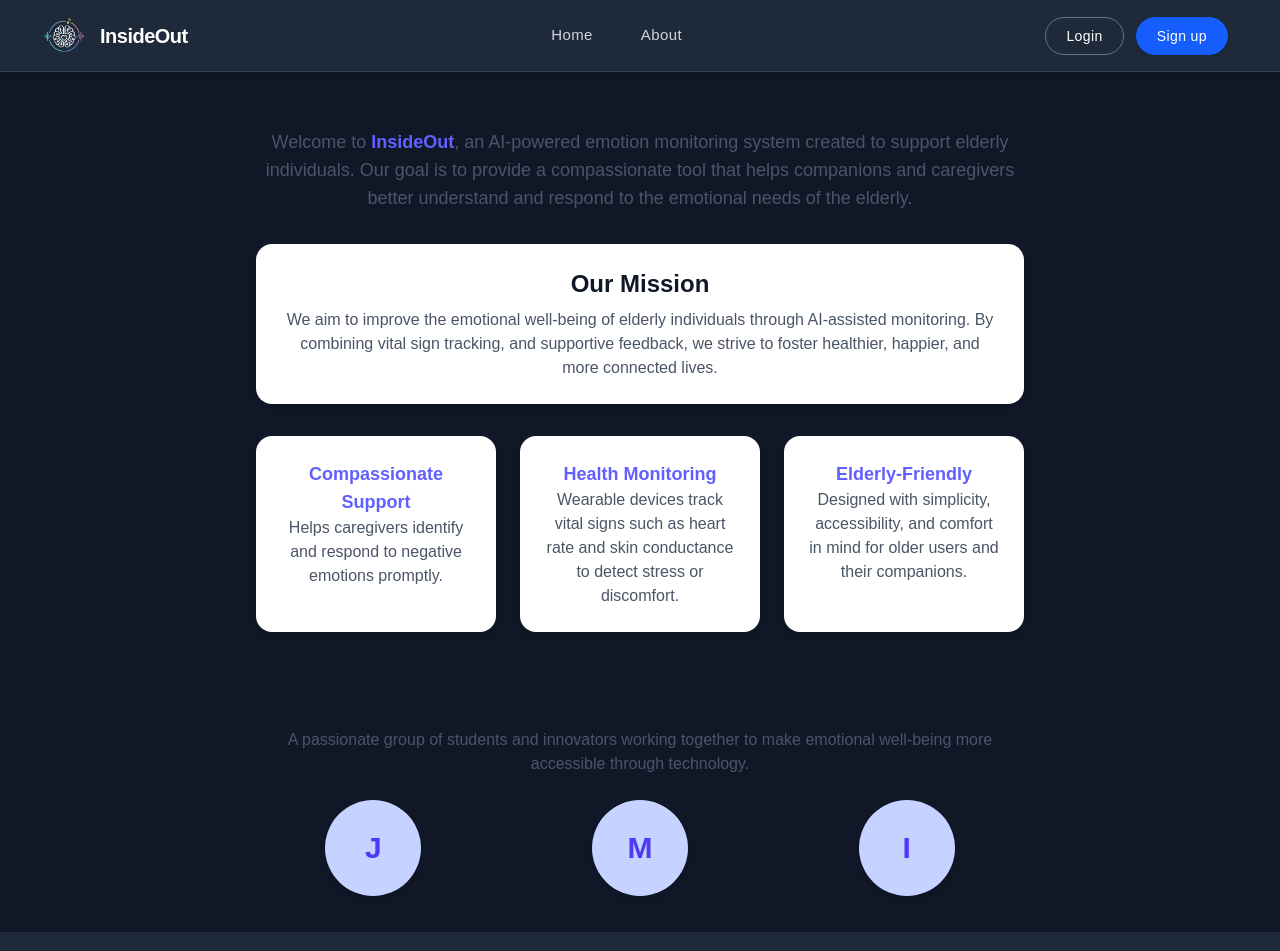
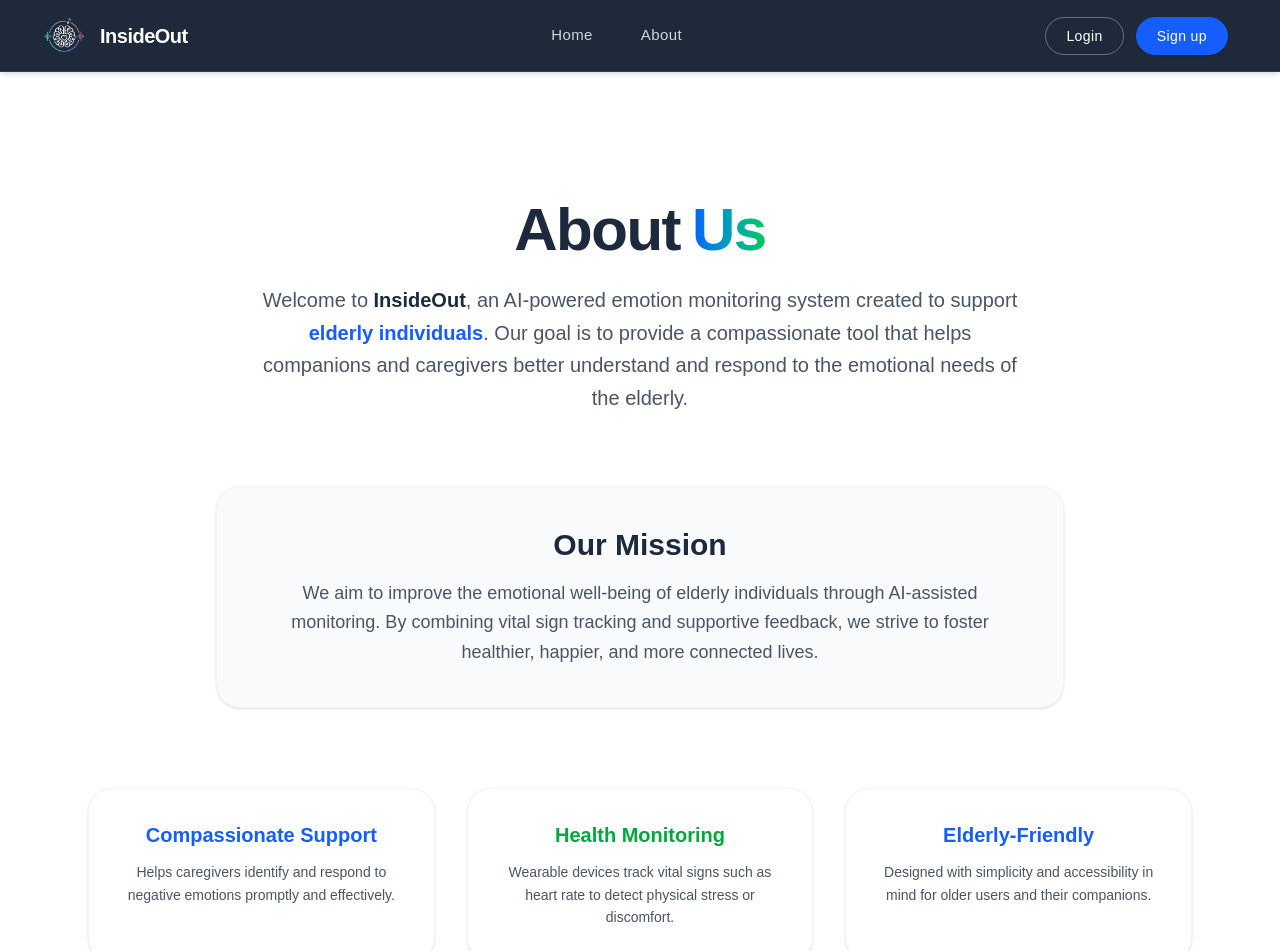
Before and after one commit to johnmartinroque/InsideOut, a React (Vite) app in the folder InsideOutFE/: page /about in a window 1280 px wide. Shown: the top 951 px of the page. Built offline with nearby package versions, Linux system fonts and the light colour scheme; no server answers.

Commit message:
about us design

```diff
--- a/InsideOutFE/src/screens/AboutUs.jsx
+++ b/InsideOutFE/src/screens/AboutUs.jsx
@@ -2,108 +2,121 @@ import React from "react";
 
 function AboutUs() {
   return (
-    <div>
-      <div className="flex flex-col items-center justify-center min-h-screen bg-gray-900 text-center px-6">
-        {/* Main Section */}
-        <div className="max-w-3xl">
-          <h1 className="text-4xl font-bold text-gray-900 dark:text-white mb-4">
-            About Us
+    <div className="min-h-screen bg-white">
+      {/* Header Section */}
+      <div className="relative w-full flex flex-col items-center justify-center pt-32 pb-16 px-6 text-center overflow-hidden">
+        <div className="relative z-10 flex flex-col items-center">
+          <h1 className="text-5xl md:text-6xl font-extrabold mb-6 tracking-tight text-slate-800">
+            About
+            <span className="text-transparent bg-clip-text bg-gradient-to-r from-blue-600 to-green-500 ml-3">
+              Us
+            </span>
           </h1>
-          <p className="text-lg text-gray-600 dark:text-gray-300 mb-8">
-            Welcome to{" "}
-            <span className="font-semibold text-indigo-500">InsideOut</span>, an
+
+          <p className="text-lg md:text-xl text-gray-600 max-w-3xl mb-2 leading-relaxed font-medium">
+            Welcome to <span className="font-bold text-slate-800">InsideOut</span>, an
             AI-powered emotion monitoring system created to support{" "}
-            <span className="font-medium">elderly individuals</span>. Our goal
+            <span className="text-blue-600 font-semibold">elderly individuals</span>. Our goal
             is to provide a compassionate tool that helps companions and
             caregivers better understand and respond to the emotional needs of
             the elderly.
           </p>
+        </div>
+      </div>
 
-          {/* Mission */}
-          <div className="bg-white dark:bg-gray-800 rounded-2xl shadow-md p-6 mb-8">
-            <h2 className="text-2xl font-semibold text-gray-900 dark:text-white mb-2">
+      {/* Mission Section */}
+      <div className="max-w-4xl mx-auto px-6 mb-20 text-center">
+        <div className="bg-gray-50 rounded-3xl border border-gray-100 p-10 shadow-sm">
+          <h2 className="text-3xl font-bold text-slate-800 mb-4">
             Our Mission
           </h2>
-            <p className="text-gray-600 dark:text-gray-300">
+          <p className="text-gray-600 text-lg leading-relaxed">
             We aim to improve the emotional well-being of elderly individuals
-              through AI-assisted monitoring. By combining vital sign tracking,
+            through AI-assisted monitoring. By combining vital sign tracking
             and supportive feedback, we strive to foster healthier, happier,
             and more connected lives.
           </p>
         </div>
+      </div>
 
-          {/* Features / Benefits */}
-          <div className="grid grid-cols-1 md:grid-cols-3 gap-6">
-            <div className="bg-white dark:bg-gray-800 rounded-2xl shadow-md p-6">
-              <h3 className="text-lg font-semibold text-indigo-500">
+      {/* Benefits Grid */}
+      <div className="max-w-6xl mx-auto px-6 mb-24">
+        <div className="grid grid-cols-1 md:grid-cols-3 gap-8">
+          <div className="bg-white rounded-3xl border border-gray-100 p-8 shadow-sm text-center hover:shadow-md transition-shadow">
+            <h3 className="text-xl font-bold text-blue-600 mb-3">
               Compassionate Support
             </h3>
-              <p className="text-gray-600 dark:text-gray-300">
+            <p className="text-gray-600 text-sm leading-relaxed">
               Helps caregivers identify and respond to negative emotions
-                promptly.
+              promptly and effectively.
             </p>
           </div>
-            <div className="bg-white dark:bg-gray-800 rounded-2xl shadow-md p-6">
-              <h3 className="text-lg font-semibold text-indigo-500">
+
+          <div className="bg-white rounded-3xl border border-gray-100 p-8 shadow-sm text-center hover:shadow-md transition-shadow">
+            <h3 className="text-xl font-bold text-green-600 mb-3">
               Health Monitoring
             </h3>
-              <p className="text-gray-600 dark:text-gray-300">
-                Wearable devices track vital signs such as heart rate and skin
-                conductance to detect stress or discomfort.
+            <p className="text-gray-600 text-sm leading-relaxed">
+              Wearable devices track vital signs such as heart rate to detect
+              physical stress or discomfort.
             </p>
           </div>
-            <div className="bg-white dark:bg-gray-800 rounded-2xl shadow-md p-6">
-              <h3 className="text-lg font-semibold text-indigo-500">
+
+          <div className="bg-white rounded-3xl border border-gray-100 p-8 shadow-sm text-center hover:shadow-md transition-shadow">
+            <h3 className="text-xl font-bold text-blue-600 mb-3">
               Elderly-Friendly
             </h3>
-              <p className="text-gray-600 dark:text-gray-300">
-                Designed with simplicity, accessibility, and comfort in mind for
+            <p className="text-gray-600 text-sm leading-relaxed">
+              Designed with simplicity and accessibility in mind for
               older users and their companions.
             </p>
           </div>
         </div>
+      </div>
 
       {/* Team Section */}
-          <div className="mt-12">
-            <h2 className="text-2xl font-semibold text-gray-900 dark:text-white mb-4">
+      <div className="bg-gray-50 py-20 px-6 text-center">
+        <div className="max-w-5xl mx-auto">
+          <h2 className="text-4xl font-extrabold text-slate-800 mb-4">
             Meet the Team
           </h2>
-            <p className="text-gray-600 dark:text-gray-300 mb-6">
+          <p className="text-gray-600 mb-12 max-w-2xl mx-auto">
             A passionate group of students and innovators working together to
             make emotional well-being more accessible through technology.
           </p>
 
-            {/* Team Members */}
-            <div className="grid grid-cols-1 sm:grid-cols-3 gap-8 mt-6">
+          <div className="grid grid-cols-1 sm:grid-cols-3 gap-12">
             {/* Member 1 */}
-              <div className="flex flex-col items-center">
-                <div className="w-24 h-24 rounded-full bg-indigo-200 flex items-center justify-center text-indigo-600 text-3xl font-bold shadow-md">
+            <div className="flex flex-col items-center group">
+              <div className="w-28 h-28 rounded-full bg-gradient-to-br from-blue-100 to-blue-50 flex items-center justify-center text-blue-600 text-4xl font-black shadow-inner border-2 border-white group-hover:scale-110 transition-transform duration-300">
                 J
               </div>
-                <p className="mt-3 text-gray-900 dark:text-white font-medium">
+              <p className="mt-5 text-slate-800 font-bold text-lg">
                 Jon Cain C. Rivera
               </p>
+              <p className="text-blue-500 text-sm font-medium">Developer</p>
             </div>
 
             {/* Member 2 */}
-              <div className="flex flex-col items-center">
-                <div className="w-24 h-24 rounded-full bg-indigo-200 flex items-center justify-center text-indigo-600 text-3xl font-bold shadow-md">
+            <div className="flex flex-col items-center group">
+              <div className="w-28 h-28 rounded-full bg-gradient-to-br from-green-100 to-green-50 flex items-center justify-center text-green-600 text-4xl font-black shadow-inner border-2 border-white group-hover:scale-110 transition-transform duration-300">
                 M
               </div>
-                <p className="mt-3 text-gray-900 dark:text-white font-medium">
+              <p className="mt-5 text-slate-800 font-bold text-lg">
                 John Martin L. Roque
               </p>
+              <p className="text-green-500 text-sm font-medium">Developer</p>
             </div>
 
             {/* Member 3 */}
-              <div className="flex flex-col items-center">
-                <div className="w-24 h-24 rounded-full bg-indigo-200 flex items-center justify-center text-indigo-600 text-3xl font-bold shadow-md">
+            <div className="flex flex-col items-center group">
+              <div className="w-28 h-28 rounded-full bg-gradient-to-br from-blue-100 to-blue-50 flex items-center justify-center text-blue-600 text-4xl font-black shadow-inner border-2 border-white group-hover:scale-110 transition-transform duration-300">
                 I
               </div>
-                <p className="mt-3 text-gray-900 dark:text-white font-medium">
+              <p className="mt-5 text-slate-800 font-bold text-lg">
                 Irah Lourene T. Tanhueco
               </p>
-              </div>
+              <p className="text-blue-500 text-sm font-medium">Developer</p>
             </div>
           </div>
         </div>
```
Lines whose indentation alone changed are shown as unchanged.
